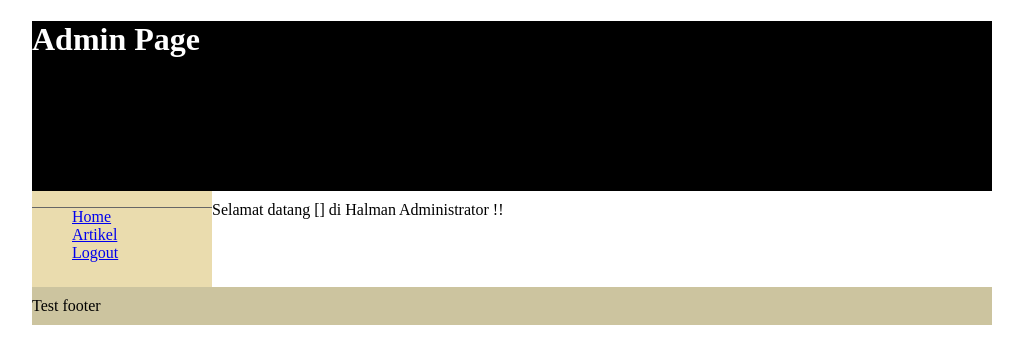
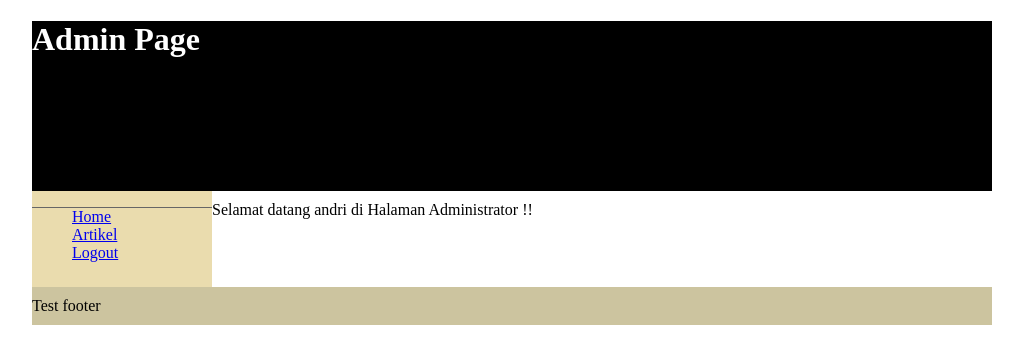
Before and after one commit to memble/WEB-ANDRY, a PHP site: page /admin/halaman/index.php?halaman=home in a window 1280 px wide. Shown: the top 364 px of the page, without its empty margins (128-1151 px from the left). Run offline with PHP 8.4, Linux system fonts and the light colour scheme; a user stored in the database is signed in.

Commit message:
get session login name

```diff
--- a/admin/halaman/halaman.php
+++ b/admin/halaman/halaman.php
@@ -5,7 +5,7 @@ include '../../config/koneksi.php';
 $halaman = $_GET['halaman'];
 
 if($halaman == 'home') {
-	echo 'Selamat datang [] di Halman Administrator !!';
+	echo 'Selamat datang ' . $_SESSION["namauser"] . ' di Halaman Administrator !!';
 }
 elseif($halaman == 'artikel') {
 	include '/artikel/index.php';
```
